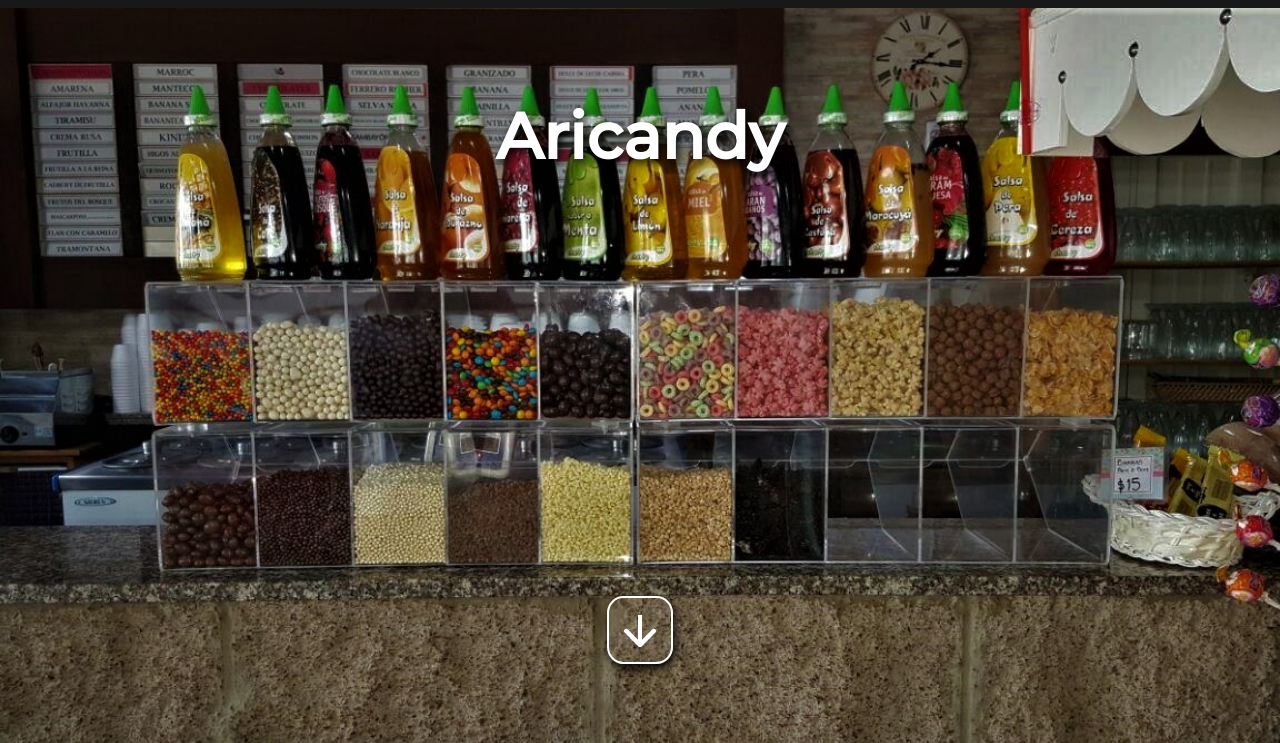
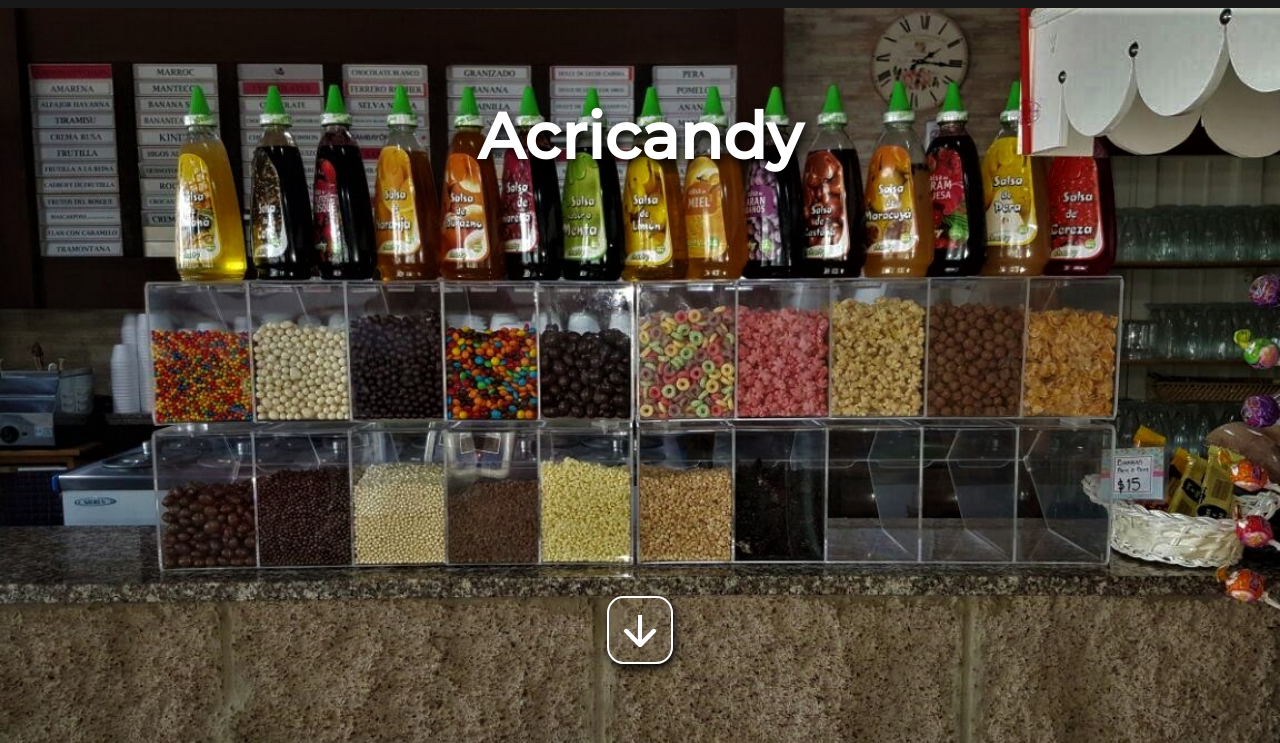
Before and after one commit to ivocurto/sitioweb, a website: page index.html in a window 1280 px wide. Shown: the part 57-800 px from the top of the page. Drawn offline with nearby package versions, Linux system fonts and the light colour scheme.

Commit message:
change title

```diff
--- a/index.html
+++ b/index.html
@@ -49,7 +49,7 @@
 
     <main>
         <section class="imagen-index">
-            <h1>Aricandy</h1>
+            <h1>Acricandy</h1>
             <!-- <h3 class="subtitle">Lorem ipsum dolor sit amet consectetur adipisicing.</h3> -->
             <div><a href="#sold"><img src="./img/arrow.png" alt=""></a></div>
         </section>
```
